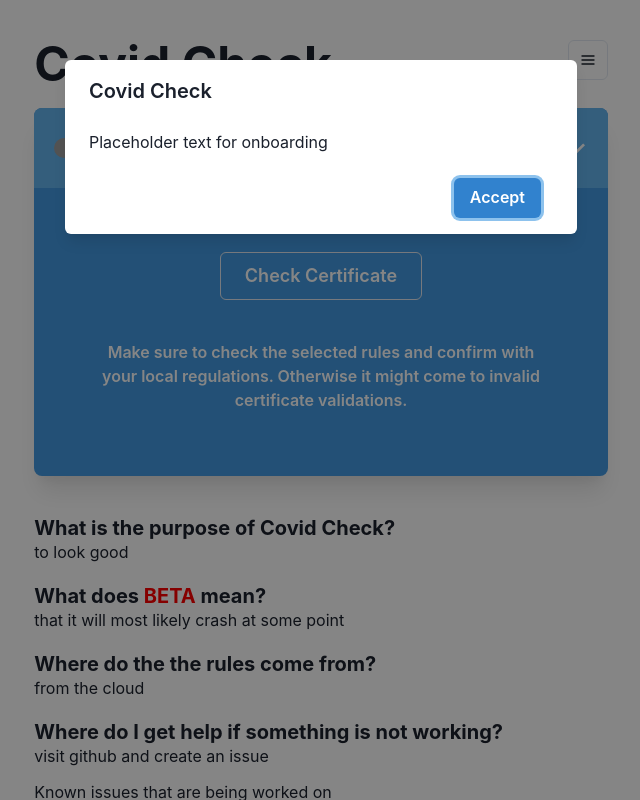
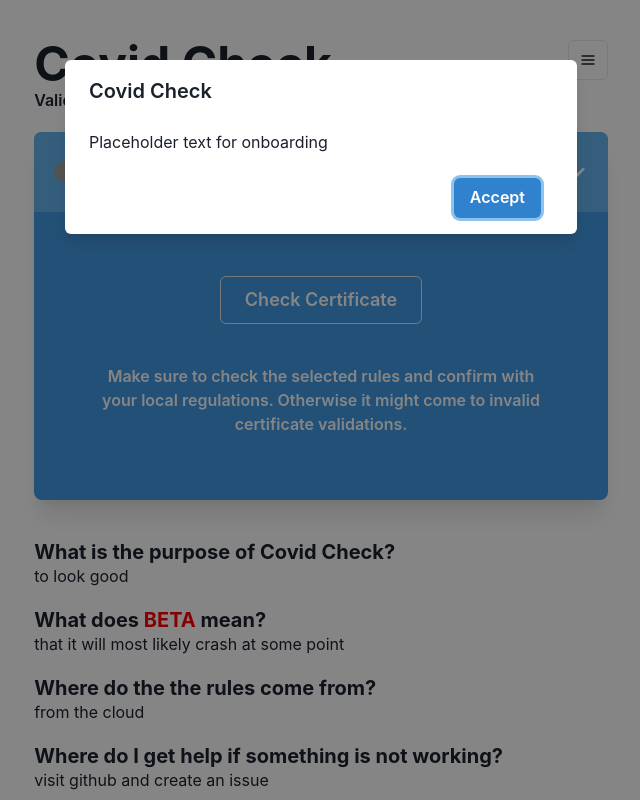
Before and after one commit to timokoenig/covid-validator, a Next.js app: page / in a window 1280 px wide. Shown: the top 800 px of the page, without its empty margins (319-959 px from the left). Built offline with nearby package versions, Linux system fonts and the light colour scheme; grey boxes are pictures that could not be loaded.

Commit message:
Add subtitle below logo

```diff
--- a/components/header.tsx
+++ b/components/header.tsx
@@ -20,8 +20,9 @@ type Props = {
 const Header = (props: Props) => {
   const { toggleColorMode, newColorMode } = useColorMode()
   return (
+    <Box mb="5">
       <Box display="flex">
-      <Heading as="h1" size="2xl" marginBottom={5} flex="1">
+        <Heading as="h1" size="2xl" flex="1">
           <Link href="/" _hover={{ textDecoration: 'none' }}>
             Covid Check
           </Link>{' '}
@@ -45,6 +46,8 @@ const Header = (props: Props) => {
           </Menu>
         )}
       </Box>
+      <Text fontWeight="semibold">Validator for the EU Digital Covid Certificate</Text>
+    </Box>
   )
 }
 
```
Lines whose indentation alone changed are shown as unchanged.
